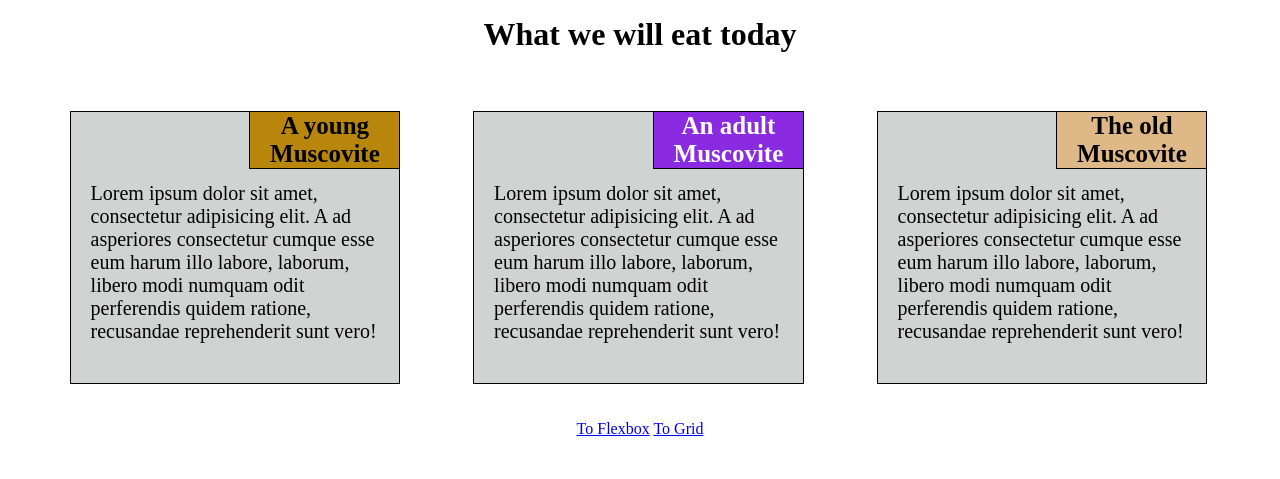
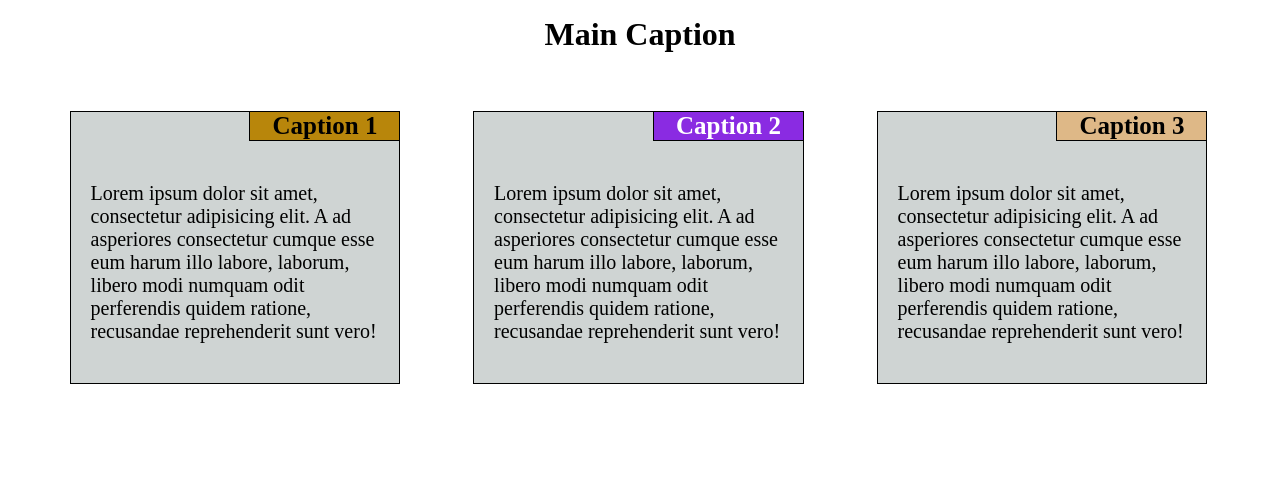
Before and after one commit to MaksBys/MaksBys.github.io, a plain HTML site: page Lab3/indexFloat.html in a window 1280 px wide. Drawn offline with Linux system fonts and the light colour scheme.

Commit message:
Update indexFloat.html

```diff
--- a/Lab3/indexFloat.html
+++ b/Lab3/indexFloat.html
@@ -8,33 +8,29 @@
     <meta http-equiv="X-UA-Compatible" content="ie=edge">
     <meta name="viewport" content="width=device-width, initial-scale=1">
     <link rel="stylesheet" type="text/css" href="styleFloat.css">
-    <title>What we will eat today</title>
+    <title>Lab 3</title>
 </head>
 <body>
-<h1>What we will eat today</h1>
+<h1>Main Caption</h1>
 <div class="globaldiv">
     <div class="localdiv col-lg-4 col-md-6 col-sm-12">
         <div class="father">
-            <h2 class="indivhead">A young Muscovite</h2>
+            <h2 class="indivhead">Caption 1</h2>
             <p>Lorem ipsum dolor sit amet, consectetur adipisicing elit. A ad asperiores consectetur cumque esse eum harum illo labore, laborum, libero modi numquam odit perferendis quidem ratione, recusandae reprehenderit sunt vero!</p>
         </div>
     </div>
     <div class="localdiv col-lg-4 col-md-6 col-sm-12">
         <div class="father">
-            <h2 class="indivhead">An adult Muscovite</h2>
+            <h2 class="indivhead">Caption 2</h2>
             <p>Lorem ipsum dolor sit amet, consectetur adipisicing elit. A ad asperiores consectetur cumque esse eum harum illo labore, laborum, libero modi numquam odit perferendis quidem ratione, recusandae reprehenderit sunt vero!</p>
         </div>
     </div>
     <div class="localdiv col-lg-4 col-md-12 col-sm-12">
         <div class="father">
-            <h2 class="indivhead">The old Muscovite</h2>
+            <h2 class="indivhead">Caption 3</h2>
             <p>Lorem ipsum dolor sit amet, consectetur adipisicing elit. A ad asperiores consectetur cumque esse eum harum illo labore, laborum, libero modi numquam odit perferendis quidem ratione, recusandae reprehenderit sunt vero!</p>
         </div>
     </div>
 </div>
-<div class="links">
-    <a href="index.html">To Flexbox</a>
-    <a href="indexGrid.html">To Grid</a>
-</div>
 </body>
 </html>
```
